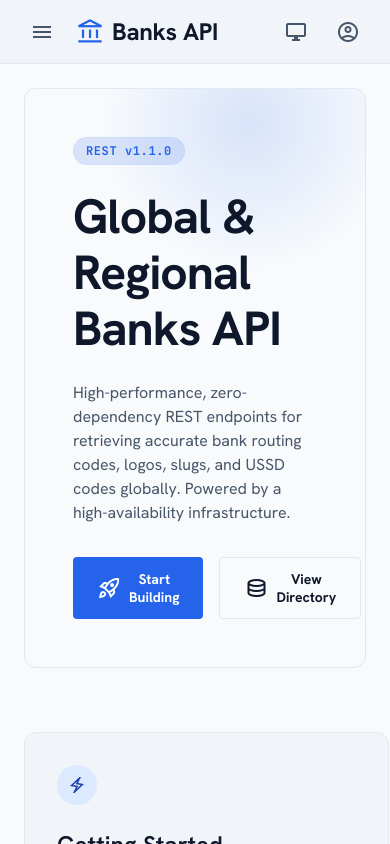
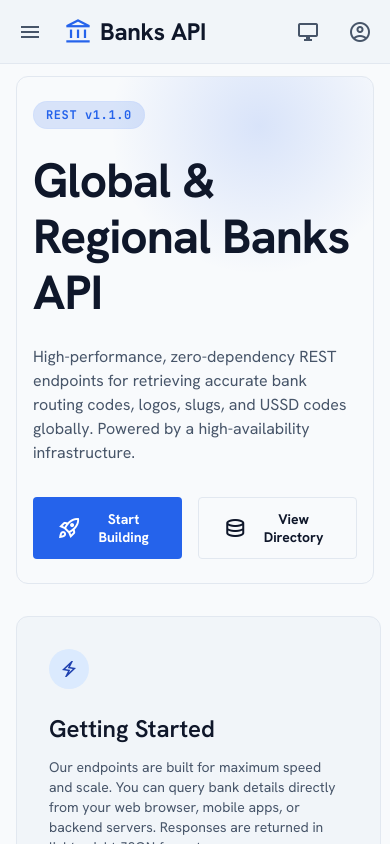
Before and after one commit to derekzyl/bank-api, a Next.js app: page / in a window 390 px wide. Shown: the top 844 px of the page. Built offline with nearby package versions, Linux system fonts and the light colour scheme.

Commit message:
style: add responsive layout adjustments for small screens in global styles

```diff
--- a/app/global.css
+++ b/app/global.css
@@ -1409,3 +1409,35 @@ select.form-control {
     grid-column: span 1;
   }
 }
+
+@media (max-width: 600px) {
+  :root {
+    --spacing-gutter: 12px;
+  }
+
+  .main-canvas {
+    padding: 12px 16px;
+  }
+
+  .directory-grid {
+    gap: 12px;
+  }
+
+  .bank-card {
+    padding: 16px;
+  }
+
+  .modal-overlay {
+    padding: 12px;
+  }
+
+  .modal-content {
+    padding: 20px;
+    border-radius: var(--radius-lg);
+  }
+
+  .hero-card {
+    padding: 24px 16px;
+    margin-bottom: 32px;
+  }
+}
```
